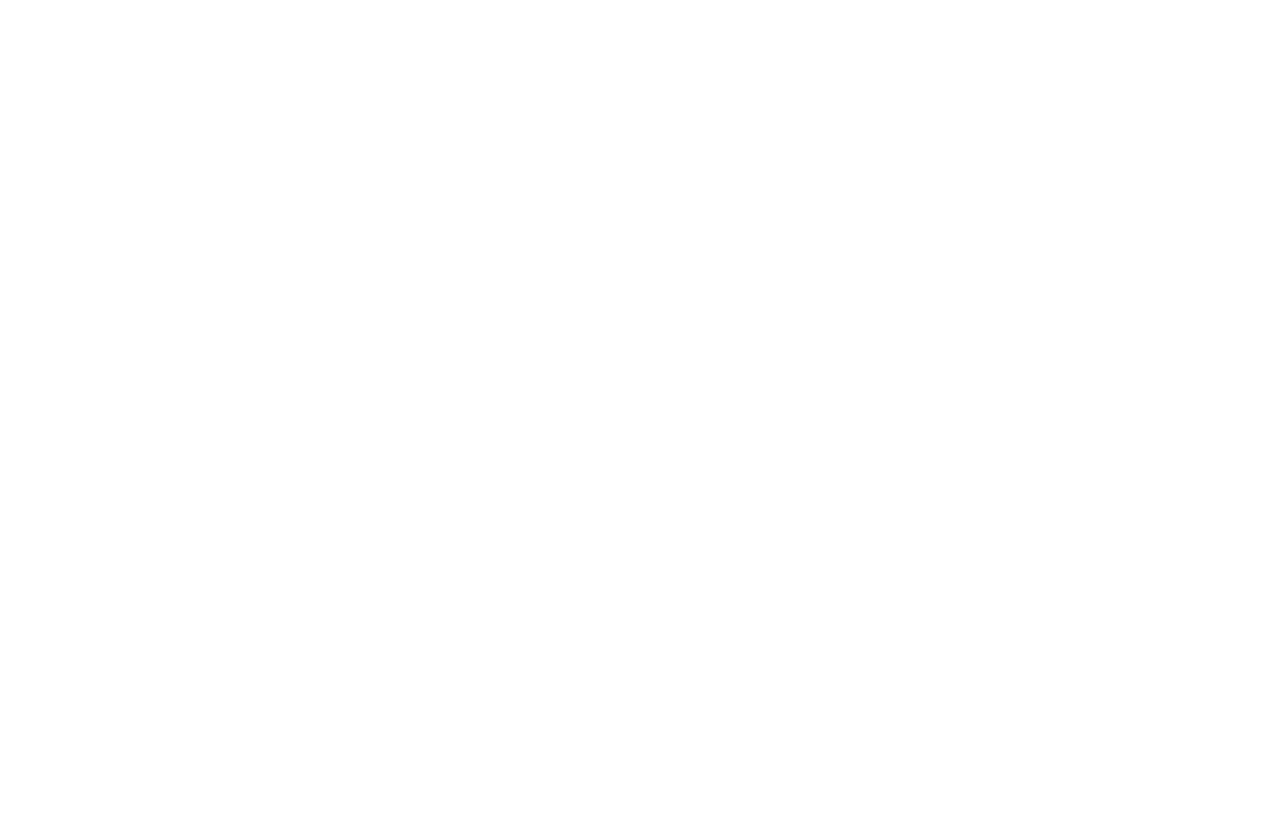
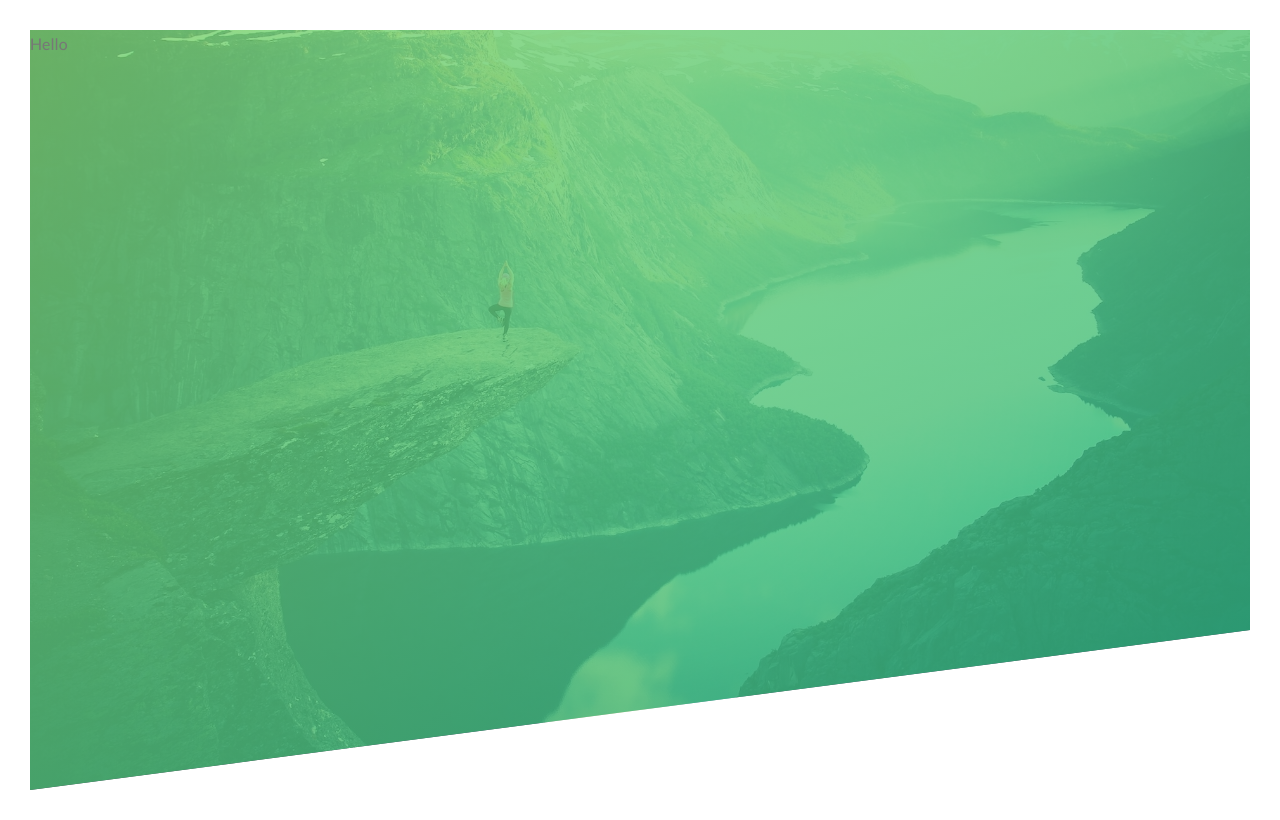
Before and after one commit to refayathaque/natours, a plain HTML site: page index.html in a window 1280 px wide. Drawn offline with Linux system fonts and the light colour scheme.

Commit message:
helloWorld

```diff
--- a/css/style.css
+++ b/css/style.css
@@ -4,3 +4,34 @@ Light green: #7ed56f
 Medium green: #55c57a
 Dark green: #28b485
 */
+
+/* Best way to perform a basic reset using the universal selector */
+* {
+  margin: 0;
+  padding: 0;
+  box-sizing: border-box;
+}
+
+/* Setting project-wide font definitions */
+body {
+  font-family: "Lato", san-serif;
+  font-weight: 400;;
+  font-size: 16px;
+  line-height: 1.7;
+  color: #777;
+  padding: 30px;
+}
+
+.header {
+  height: 95vh;
+  /* ^ i.e., 95% of the viewport height */
+  background-image: linear-gradient(to right bottom, rgba(126, 213, 111, 0.8), rgba(40, 180, 131, 0.8)), url(../img/hero.jpg);
+  /* rgba - red, green, blue, a (opacity) */
+  background-size: cover;
+  /* ^ 'cover' will always try to fit the element within the viewport */
+  background-position: top;
+  /* 'top' will ensure that the top does not get cropped as you change the viewport   */
+  /* similarly, 'center' will crop the top, bottom, and sides to keep the element centered as you change the viewport */
+  clip-path: polygon(0 0, 100% 0, 100% 75vh, 0 100%);
+  /* polygon(x axis y axis, x y, x y, x y), you are controlling the position of the corners... */
+}
--- a/index.html
+++ b/index.html
@@ -10,5 +10,9 @@
         <title>Natours | Exciting tours for adventurous people</title>
     </head>
     <body>
+      <header class="header">
+        Hello
+      </header>
     </body>
+    <script type="text/javascript" src="livereload.js"></script>
 </html>
--- /dev/null
+++ b/livereload.js
@@ -0,0 +1,5 @@
+(function() {
+    setTimeout(function(){
+        window.location.reload(true);
+    }, 5000);
+})();
```
